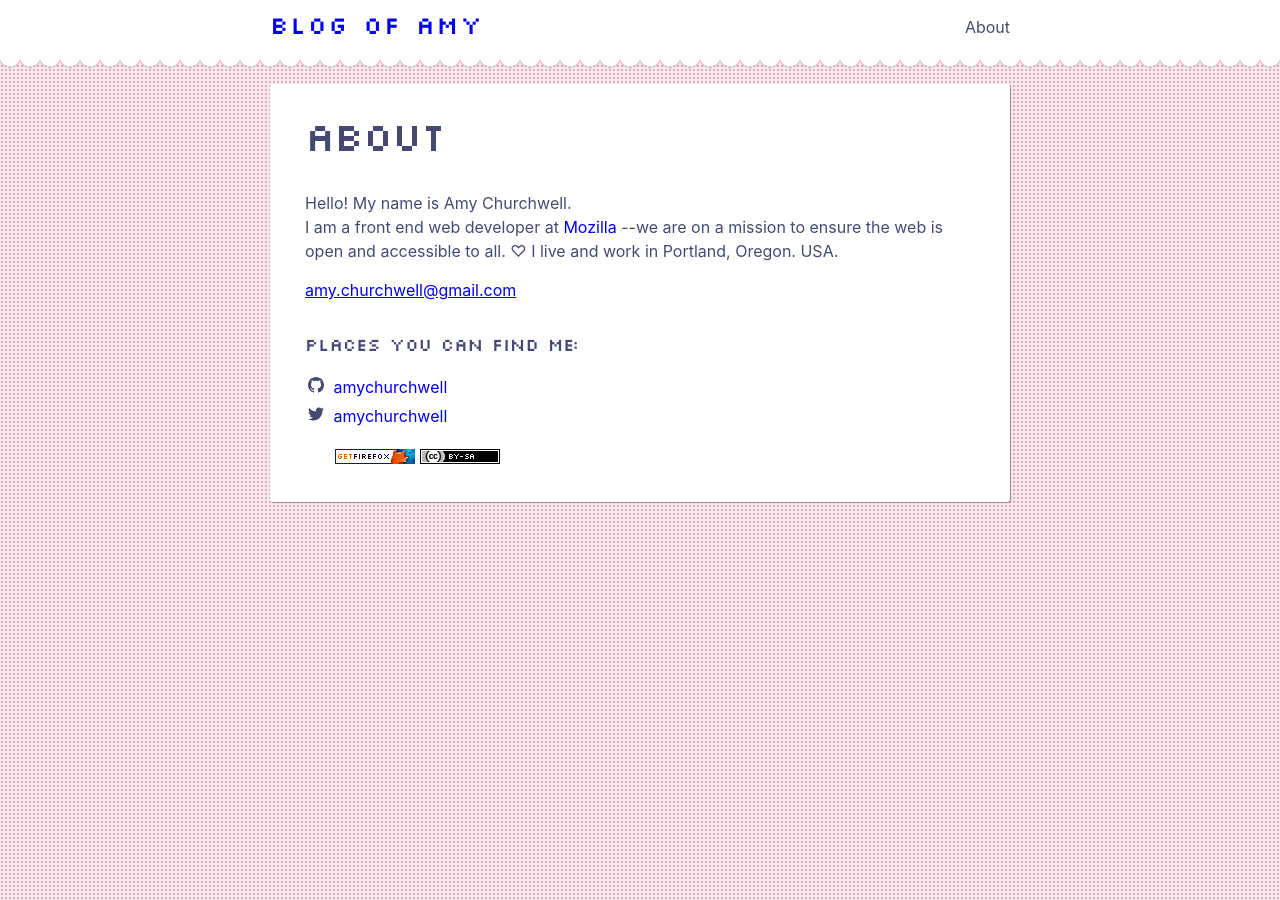
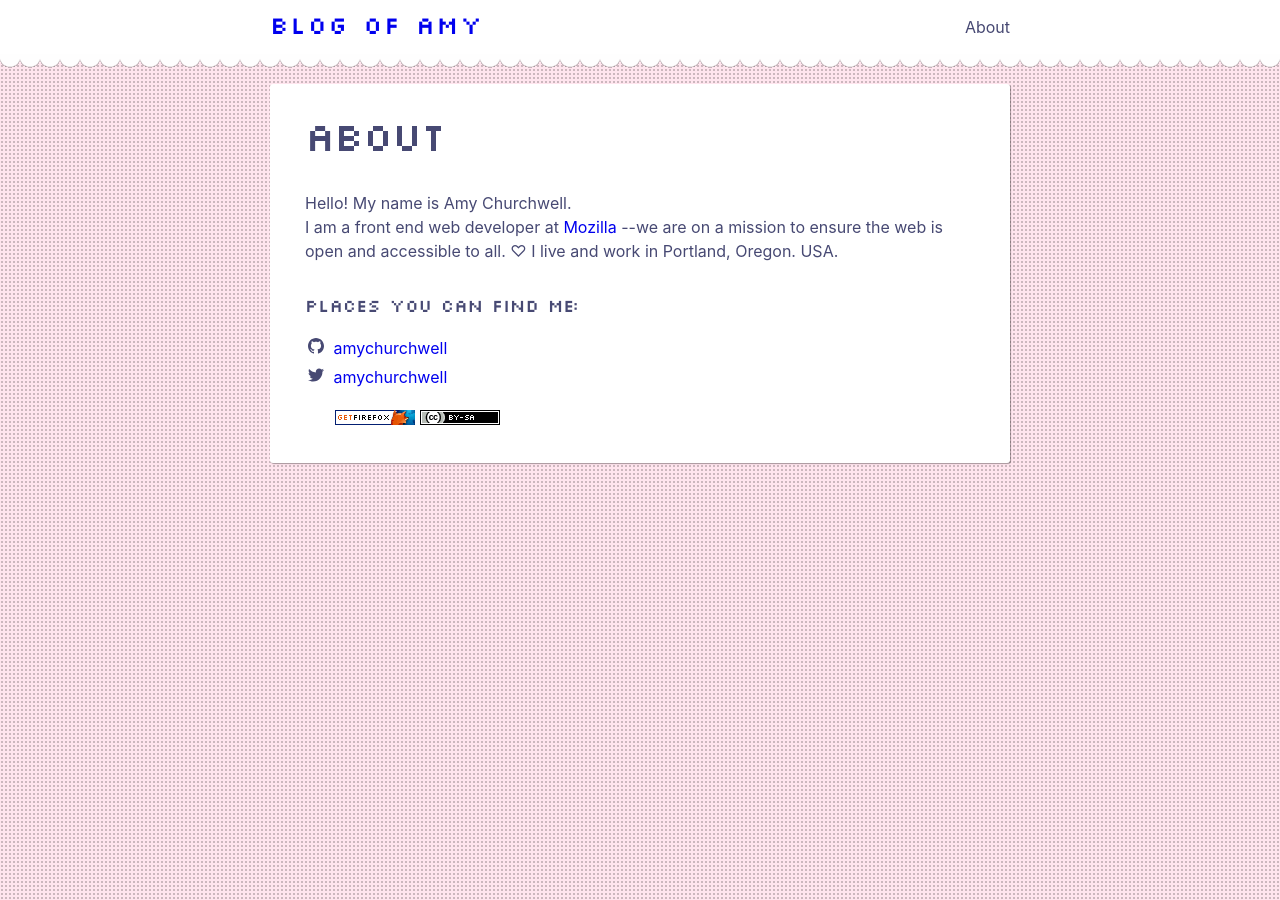
Before and after one commit to fu4303/portfolio-amychurchwell, a Jekyll site: the page built from about.md, in a window 1280 px wide. Built offline with Jekyll 4.4.1, drawn with Linux system fonts in a browser that asks for light colours.

Commit message:
Remove personal email.

```diff
--- a/_layouts/about.html
+++ b/_layouts/about.html
@@ -9,7 +9,6 @@ layout: default
 
       <div class="post-content">
         {{ content }}
-        <a class="u-email" href="mailto:{{ site.email }}">{{ site.email }}</a>
       </div>
       {%- include social.html -%}
       <aside>
```
Also changed, not shown: 1 other file.
